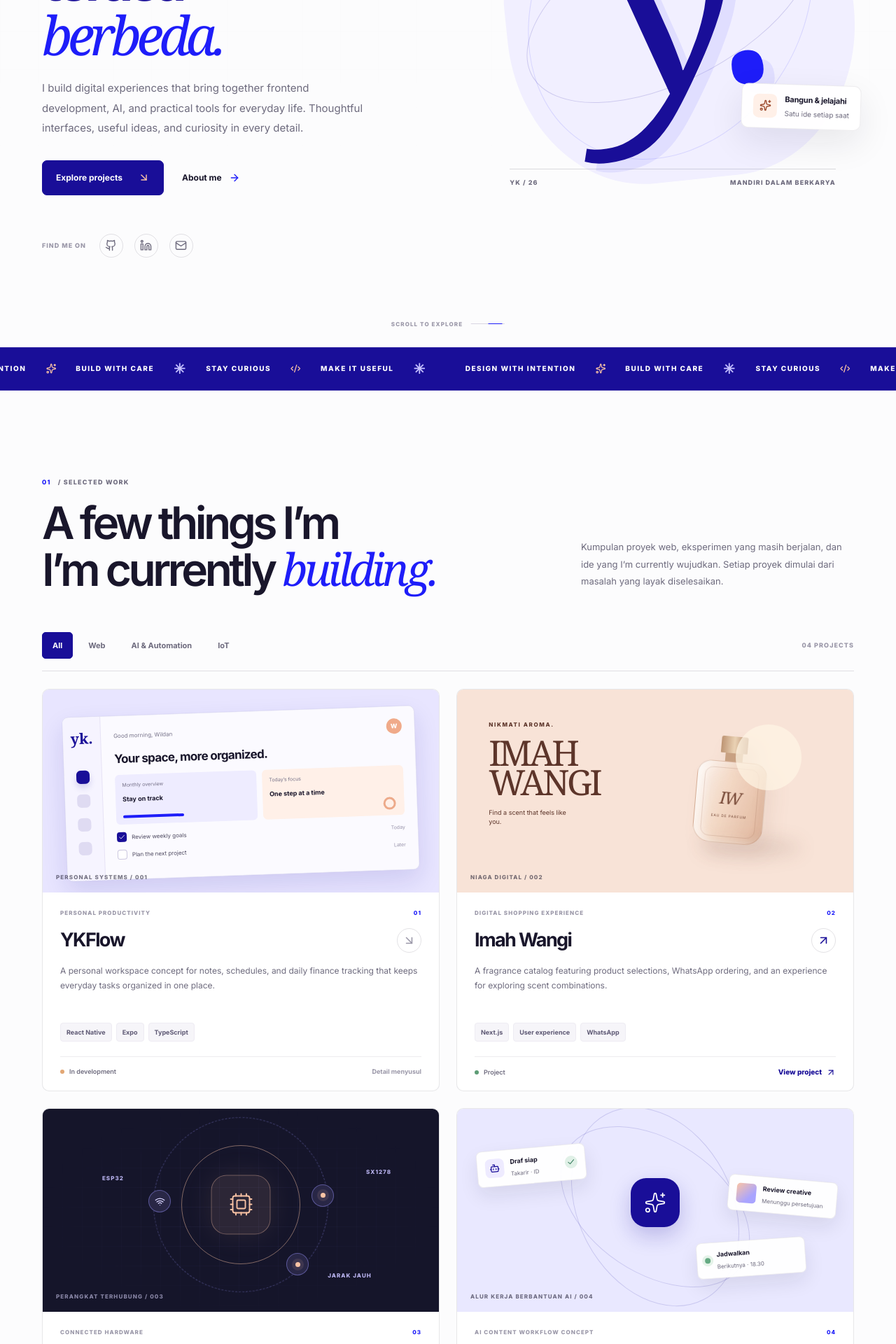
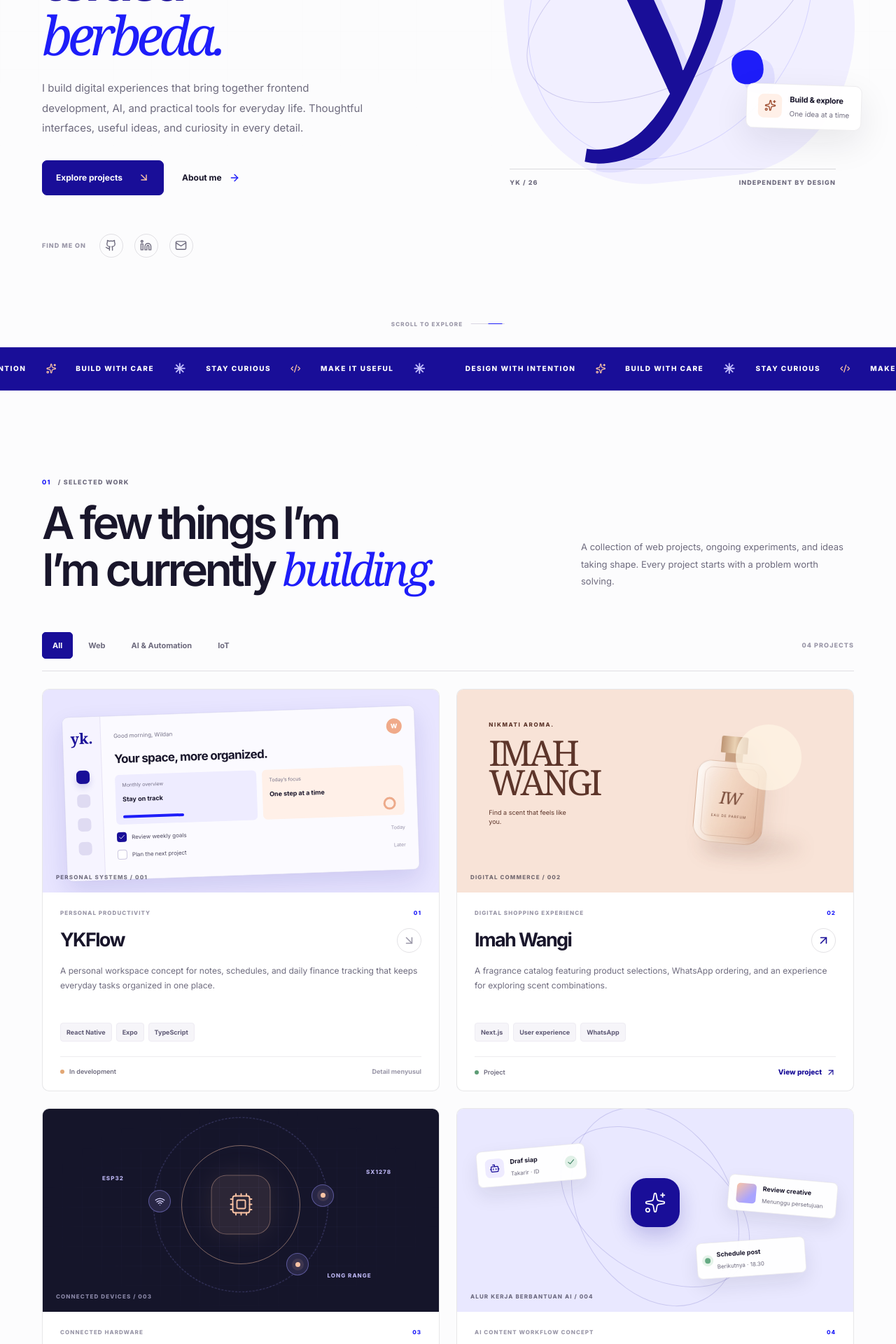
Before and after one commit to ykidnwg/yk, a Next.js app: page / in a window 1280 px wide. Shown: the part 520-2440 px from the top of the page at 70% size. Built offline with nearby package versions, Linux system fonts and the light colour scheme.

Commit message:
Polish remaining English portfolio labels

```diff
--- a/src/app/page.tsx
+++ b/src/app/page.tsx
@@ -169,7 +169,7 @@ function ProjectArtwork({ project }: { project: Project }) {
           </div>
         </div>
         <span className="imah-sun" />
-        <span className="art-caption">NIAGA DIGITAL / 002</span>
+        <span className="art-caption">DIGITAL COMMERCE / 002</span>
       </div>
     );
   }
@@ -186,8 +186,8 @@ function ProjectArtwork({ project }: { project: Project }) {
         <div className="signal-node node-three"><span /></div>
         <div className="signal-label label-one">ESP32</div>
         <div className="signal-label label-two">SX1278</div>
-        <div className="signal-label label-three">JARAK JAUH</div>
-        <span className="art-caption">PERANGKAT TERHUBUNG / 003</span>
+        <div className="signal-label label-three">LONG RANGE</div>
+        <span className="art-caption">CONNECTED DEVICES / 003</span>
       </div>
     );
   }
@@ -208,7 +208,7 @@ function ProjectArtwork({ project }: { project: Project }) {
       </div>
       <div className="studio-card studio-card-c">
         <span className="studio-dot" />
-        <span><strong>Jadwalkan</strong><small>Berikutnya · 18.30</small></span>
+        <span><strong>Schedule post</strong><small>Berikutnya · 18.30</small></span>
       </div>
       <span className="art-caption">ALUR KERJA BERBANTUAN AI / 004</span>
     </div>
@@ -313,7 +313,7 @@ export default function Home() {
               variants={{ hidden: {}, visible: { transition: { staggerChildren: 0.12, delayChildren: 0.12 } } }}
             >
               <motion.div className="eyebrow hero-eyebrow" variants={{ hidden: { opacity: 0, y: 12 }, visible: { opacity: 1, y: 0 } }}>
-                <span className="eyebrow-dot" /> PENGEMBANG KREATIF <span className="eyebrow-divider">/</span> SUKABUMI, ID
+                <span className="eyebrow-dot" /> CREATIVE DEVELOPER <span className="eyebrow-divider">/</span> SUKABUMI, ID
               </motion.div>
               <motion.h1 variants={{ hidden: { opacity: 0, y: 22 }, visible: { opacity: 1, y: 0, transition: { duration: 0.65 } } }}>
                 Creating with intention.<br />
@@ -353,9 +353,9 @@ export default function Home() {
               </motion.div>
               <motion.div className="floating-note note-bottom" animate={{ y: [0, 8, 0], rotate: [2, 0, 2] }} transition={{ duration: 6.2, repeat: Infinity, ease: "easeInOut" }}>
                 <span className="note-spark"><Sparkles size={17} /></span>
-                <span><strong>Bangun & jelajahi</strong><small>Satu ide setiap saat</small></span>
+                <span><strong>Build & explore</strong><small>One idea at a time</small></span>
               </motion.div>
-              <div className="hero-art-label"><span>YK / 26</span><span>MANDIRI DALAM BERKARYA</span></div>
+              <div className="hero-art-label"><span>YK / 26</span><span>INDEPENDENT BY DESIGN</span></div>
             </motion.div>
           </div>
           <a className="hero-scroll" href="#work"><span>SCROLL TO EXPLORE</span><span className="scroll-line"><i /></span></a>
@@ -378,7 +378,7 @@ export default function Home() {
                 <span className="section-kicker"><span>01</span> / SELECTED WORK</span>
                 <h2>A few things I’m<br />I’m currently <em>building.</em></h2>
               </div>
-              <p>Kumpulan proyek web, eksperimen yang masih berjalan, dan ide yang I’m currently wujudkan. Setiap proyek dimulai dari masalah yang layak diselesaikan.</p>
+              <p>A collection of web projects, ongoing experiments, and ideas taking shape. Every project starts with a problem worth solving.</p>
             </motion.div>
 
             <div className="project-toolbar">
@@ -409,7 +409,7 @@ export default function Home() {
           <div className="section-container about-layout">
             <motion.div className="about-aside" initial={{ opacity: 0, x: -20 }} whileInView={{ opacity: 1, x: 0 }} viewport={{ once: true }}>
               <span className="section-kicker"><span>02</span> / THE PERSON BEHIND THE CODE</span>
-              <div className="about-photo-frame"><img src="/images/profile.jpeg" alt="Profile photo of Muhamad Wildan Mubarok" className="about-photo" /><span className="about-photo-caption">YK / PROFIL</span><i>always curious</i></div>
+              <div className="about-photo-frame"><img src="/images/profile.jpeg" alt="Profile photo of Muhamad Wildan Mubarok" className="about-photo" /><span className="about-photo-caption">YK / PROFILE</span><i>always curious</i></div>
               <div className="about-location"><span className="location-dot" /> BASED IN SUKABUMI, INDONESIA</div>
             </motion.div>
             <motion.div className="about-copy" initial={{ opacity: 0, y: 24 }} whileInView={{ opacity: 1, y: 0 }} viewport={{ once: true }} transition={{ duration: 0.6 }}>
@@ -431,7 +431,7 @@ export default function Home() {
             <motion.div className="expertise-intro" initial={{ opacity: 0, y: 18 }} whileInView={{ opacity: 1, y: 0 }} viewport={{ once: true }}>
               <span className="section-kicker"><span>03</span> / SKILLS & CURIOSITY</span>
               <h2>A toolkit that<br />keeps <em>evolving.</em></h2>
-              <p>Kumpulan teknologi yang keeps berkembang di setiap proyek. Saya senang mempelajari teknologi yang sesuai dengan masalah, bukan memaksakan setiap ide menggunakan perangkat yang sama.</p>
+              <p>My toolkit evolves with every project. I enjoy learning the right technology for each problem rather than forcing every idea into the same stack.</p>
             </motion.div>
             <motion.div className="skills-panel" initial={{ opacity: 0, y: 18 }} whileInView={{ opacity: 1, y: 0 }} viewport={{ once: true }} transition={{ delay: 0.12 }}>
               <div className="skills-panel-head"><span>ON MY WORKBENCH</span><span className="live-mark"><i /> ALWAYS LEARNING</span></div>
@@ -455,7 +455,7 @@ export default function Home() {
           <div className="section-container">
             <motion.div className="section-heading process-heading" initial={{ opacity: 0, y: 20 }} whileInView={{ opacity: 1, y: 0 }} viewport={{ once: true }}>
               <div>
-                <span className="section-kicker"><span>04</span> / CARA SAYA MENGEMBANGKAN PROJECTS</span>
+                <span className="section-kicker"><span>04</span> / HOW I BUILD</span>
                 <h2>Small steps.<br /><em>Thoughtful results</em> </h2>
               </div>
               <p>A simple process keeps the work focused, leaves room to experiment, and gives every decision a purpose.</p>
@@ -487,7 +487,7 @@ export default function Home() {
           <div className="contact-shape contact-shape-a" aria-hidden="true" />
           <div className="contact-shape contact-shape-b" aria-hidden="true" />
           <div className="section-container contact-content">
-            <motion.span className="section-kicker contact-kicker" initial={{ opacity: 0 }} whileInView={{ opacity: 1 }} viewport={{ once: true }}><span>05</span> / PUNYA IDE ATAU PROJECTS?</motion.span>
+            <motion.span className="section-kicker contact-kicker" initial={{ opacity: 0 }} whileInView={{ opacity: 1 }} viewport={{ once: true }}><span>05</span> / HAVE AN IDEA OR PROJECT?</motion.span>
             <motion.h2 initial={{ opacity: 0, y: 24 }} whileInView={{ opacity: 1, y: 0 }} viewport={{ once: true }} transition={{ duration: 0.65 }}>Let’s make<br /><em>good things</em> happen.</motion.h2>
             <motion.p initial={{ opacity: 0, y: 16 }} whileInView={{ opacity: 1, y: 0 }} viewport={{ once: true }} transition={{ delay: 0.08 }}>Have a project, an idea, or want to talk tech? I’d love to hear from you.</motion.p>
             <motion.a className="contact-button" href="mailto:muhamadwldn22@gmail.com" initial={{ opacity: 0, y: 12 }} whileInView={{ opacity: 1, y: 0 }} viewport={{ once: true }} transition={{ delay: 0.16 }}>Say hello <ArrowUpRight size={18} /></motion.a>
```
